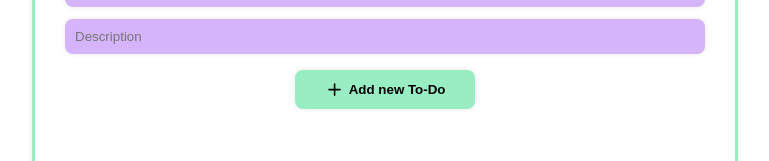
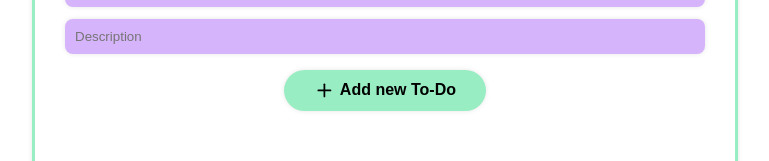
Before and after one commit to valsin132/TO-DO-APP, a React (Vite) app: page / in a window 1280 px wide. Shown: the part 220-381 px from the top of the page, without its empty margins (255-1024 px from the left). Built offline with nearby package versions, Linux system fonts and the light colour scheme.

Commit message:
added transition to light/dark mode, add button changes

```diff
--- a/src/index.css
+++ b/src/index.css
@@ -20,6 +20,7 @@ body {
 .app-wrapper {
   padding: 2rem 0;
   min-height: 100vh;
+  transition: 0.5s;
 }
 
 .app {
@@ -179,11 +180,12 @@ input[type="text"] {
 
 .add-button {
   color: var(--black);
+  font-size: 1rem;
   font-weight: 600;
   margin: 10px auto;
   padding: 10px 30px;
   border: none;
-  border-radius: 0.5rem;
+  border-radius: 2rem;
   background-color: var(--green-1);
   cursor: pointer;
   box-shadow: 0px 0px 5px 0px rgba(0, 0, 0, 0.1);
@@ -191,6 +193,11 @@ input[type="text"] {
   align-items: center;
   justify-content: center;
   gap: 5px;
+  transition: all 0.2s ease-in;
+}
+
+.add-button:hover {
+  transform: translateX(-2px) translateY(-2px);
 }
 
 .add-button:active {
@@ -198,8 +205,8 @@ input[type="text"] {
 }
 
 .add-icon {
-  height: 1.2rem;
-  width: 1.2rem;
+  height: 1.3rem;
+  width: 1.3rem;
 }
 
 .footer {
@@ -210,6 +217,7 @@ input[type="text"] {
 }
 
 @media (max-width: 576px) {
+
   .app-wrapper {
     padding: 0;
   }
```
